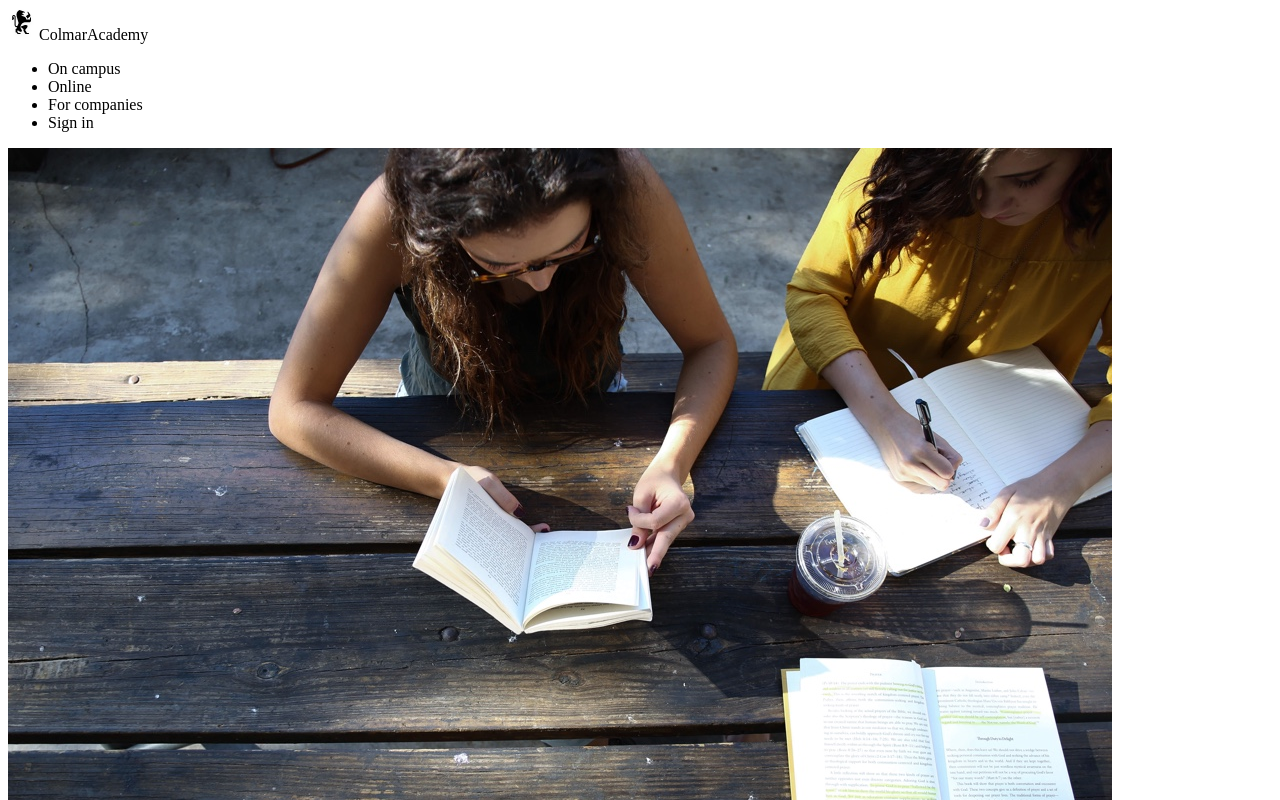
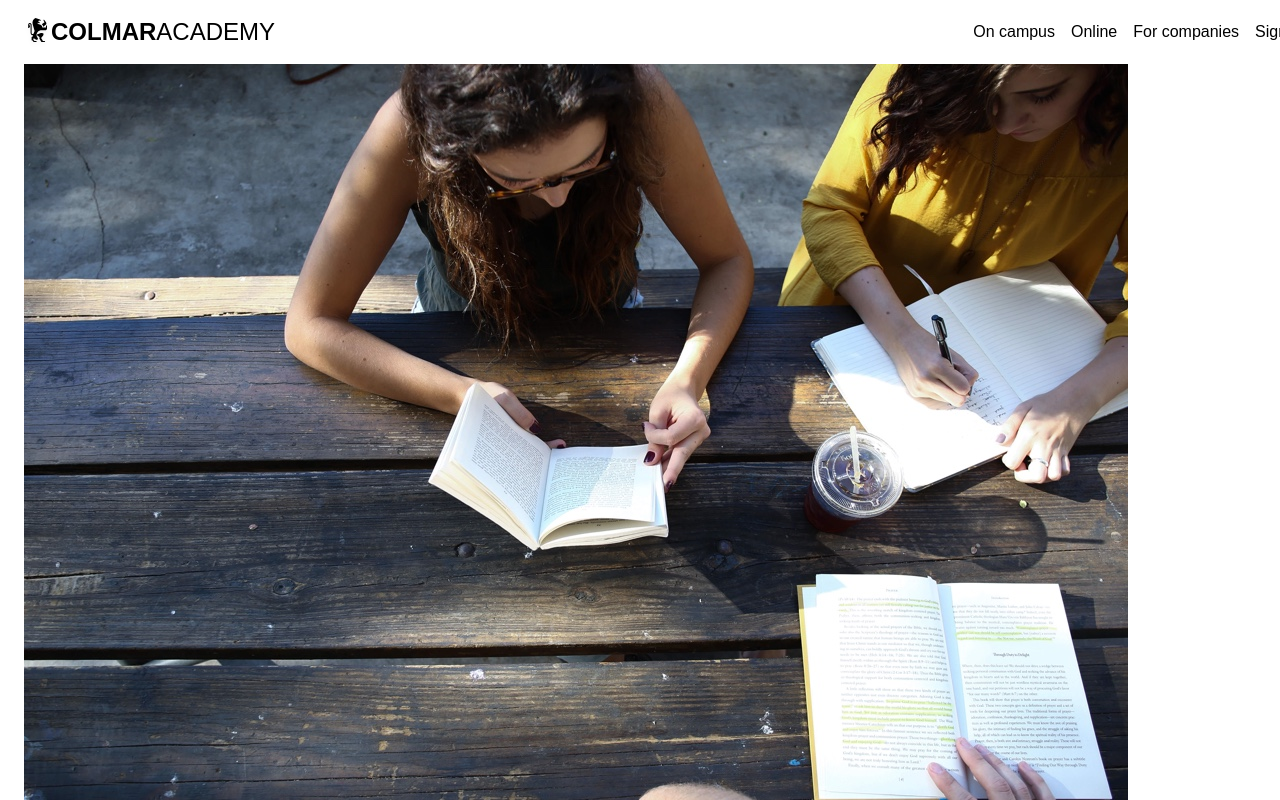
Before and after one commit to georgetriley/colmar-academy, a plain HTML site: page index.html in a window 1280 px wide. Shown: the top 800 px of the page. Drawn offline with Linux system fonts and the light colour scheme.

Commit message:
Header and initial styling

```diff
--- a/index.html
+++ b/index.html
@@ -9,7 +9,7 @@
   <body>
 
     <!-- Top menu bar -->
-    <header>
+    <header class="section">
       <div class="logo">
         <img src="./resources/images/ic-logo.svg" alt="Colmar Academy logo">
         <span id="colmar">Colmar</span><span id="academy">Academy</span>
@@ -177,7 +177,7 @@
           </div>
 
           <!-- Footer links and copyright -->
-          <footer>
+          <footer class="section">
             <span>&copy 2016 Colmar Academy. All rights reserved</span>
             <nav>
               <ul>
--- a/resources/css/reset.css
+++ b/resources/css/reset.css
@@ -0,0 +1,48 @@
+/* http://meyerweb.com/eric/tools/css/reset/
+   v2.0 | 20110126
+   License: none (public domain)
+*/
+
+html, body, div, span, applet, object, iframe,
+h1, h2, h3, h4, h5, h6, p, blockquote, pre,
+a, abbr, acronym, address, big, cite, code,
+del, dfn, em, img, ins, kbd, q, s, samp,
+small, strike, strong, sub, sup, tt, var,
+b, u, i, center,
+dl, dt, dd, ol, ul, li,
+fieldset, form, label, legend,
+table, caption, tbody, tfoot, thead, tr, th, td,
+article, aside, canvas, details, embed,
+figure, figcaption, footer, header, hgroup,
+menu, nav, output, ruby, section, summary,
+time, mark, audio, video {
+	margin: 0;
+	padding: 0;
+	border: 0;
+	font-size: 100%;
+	font: inherit;
+	vertical-align: baseline;
+}
+/* HTML5 display-role reset for older browsers */
+article, aside, details, figcaption, figure,
+footer, header, hgroup, menu, nav, section {
+	display: block;
+}
+body {
+	line-height: 1;
+}
+ol, ul {
+	list-style: none;
+}
+blockquote, q {
+	quotes: none;
+}
+blockquote:before, blockquote:after,
+q:before, q:after {
+	content: '';
+	content: none;
+}
+table {
+	border-collapse: collapse;
+	border-spacing: 0;
+}
--- a/resources/css/style.css
+++ b/resources/css/style.css
@@ -0,0 +1,52 @@
+/* Universal styling */
+
+body {
+  font-family: sans-serif;
+  font-size: 16px;
+}
+
+.section {
+  padding: 0 1.5rem;
+  margin: 0 auto;
+}
+
+.main {
+  position: relative;
+  top: 4rem;
+}
+
+/* Top menu bar */
+
+header {
+  height: 4rem;
+  width: 100%;
+  display: flex;
+  justify-content: space-between;
+  align-items: center;
+  position: fixed;
+  z-index: 1;
+  background-color: white;
+}
+
+.logo, .menu ul {
+  display: flex;
+  align-items: center;
+}
+
+.menu ul li {
+  margin-left: 1rem;
+}
+
+.logo span {
+  font-size: 1.5rem;
+  text-transform: uppercase;;
+}
+
+#colmar {
+  font-weight: bold;
+}
+
+.logo img {
+  height: 2rem;
+  width: auto;
+}
```
